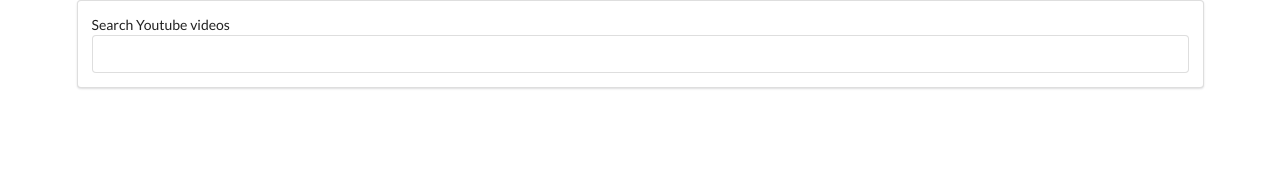
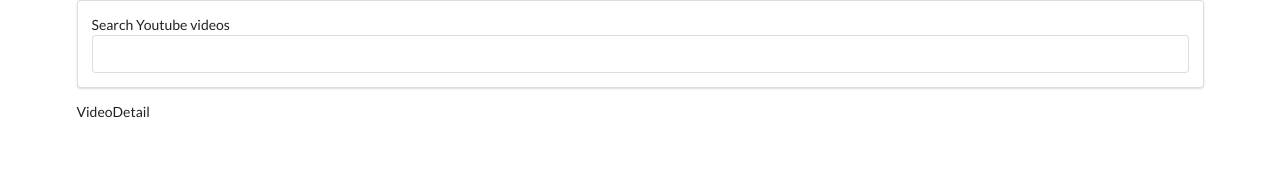
Before and after one commit to dvadz/react_videos, a React (Create React App) app: page / in a window 1280 px wide. Shown: the top 192 px of the page. Built offline with nearby package versions, Linux system fonts and the light colour scheme.

Commit message:
Created VideoDetail component that will later show the clicked video, passed clicked video to it'

```diff
--- a/src/components/App.js
+++ b/src/components/App.js
@@ -1,10 +1,11 @@
 import React from "react";
 import SearchBar from "./SearchBar";
 import VideoList from "./VideoList";
+import VideoDetail from "./VideoDetail";
 import youtube from "../apis/youtube";
 
 class App extends React.Component {
-  state = { videos: [] };
+  state = { videos: [], selectedVideo: null };
 
   onFormSubmit = async (term) => {
     const response = await youtube.get("/search", {
@@ -16,7 +17,7 @@
   };
 
   onVideoSelect = (video) => {
-    console.log("From the App", video);
+    this.setState({ selectedVideo: video });
   };
 
   render() {
@@ -24,6 +25,7 @@
       <div className='app ui container'>
         <SearchBar onFormSubmit={this.onFormSubmit} />
         <VideoList videos={this.state.videos} onVideoSelect={this.onVideoSelect} />
+        <VideoDetail video={this.state.selectedVideo} />
       </div>
     );
   }
--- /dev/null
+++ b/src/components/VideoDetail.js
@@ -0,0 +1,9 @@
+import React from "react";
+
+const VideoDetail = ({ video }) => {
+  console.log("VideoDetail", video);
+
+  return <div>VideoDetail</div>;
+};
+
+export default VideoDetail;
```
